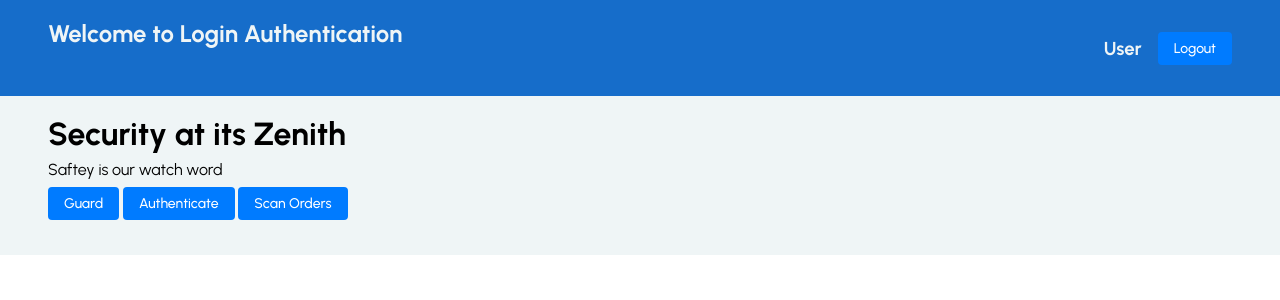
After one commit to Samdoez/OIBSIP, a Node server app: page /userDashboard in a window 1280 px wide. The commit adds this page. Shown: the top 300 px of the page. Run offline with Node 20, Linux system fonts and the light colour scheme; the visitor is signed in with stand-in values (Sample User, id 1).

Commit message:
Dashboard endpoint added, session validation included, PRG pattern implemented, dashboard page created and its UI completed, logout button implemeted, login endpoint functioning

```diff
--- a/Webdev-Level2-Task4-Login-Authentication-system/index.js
+++ b/Webdev-Level2-Task4-Login-Authentication-system/index.js
@@ -73,7 +73,7 @@ app.post("/createAccount", async (req,res) => {
     return res.status(400).render("index.ejs", { error: "minimum 8 characters and must include Capital letter, A Number and Special Character" });
   }
 
-  if (!checkConfirmPassword(confirmPassword)) { //my confirm password check
+  if (!checkConfirmPassword(confirmPassword, password)) { //my confirm password check
     return res.status(400).render("index.ejs", { error: "confirmPassword must be same as password " });
   }
 
@@ -90,21 +90,33 @@ app.post("/createAccount", async (req,res) => {
 
     //if all verification successful inssert into DB and return RETURNING id for session handling
     const result = await db.query(
-      "INSERT INTO userdb (fname, lname, email, password) VALUES ($1, $2, $3, $4) RETURNING id",
+      "INSERT INTO userdb (fname, lname, email, password) VALUES ($1, $2, $3, $4) RETURNING user_id",
       [fname, lname, email, hashedPassword]
     );
 
     //to store new created user id in a session
-    req.session.currentUserId = result.rows[0].id;
+    console.log(result.rows)
+    req.session.currentUserId = result.rows[0].user_id;
 
     console.log("User registered and logged in with ID:", req.session.currentUserId);
     return res.redirect("/userDashboard");
   } catch (error) {
     console.error("An error occurred:", error.stack);
-    return res.status(500).render("createAccount.ejs", { error: "Internal Server Error" });
+    return res.status(500).render("index.ejs", { error: "Internal Server Error" });
   }
 });
 
+app.get("/userDashboard", (req,res) => {
+  try{
+    if (!req.session.currentUserId) {
+      return res.redirect("/");
+    }
+    return res.status(200).render("dashboard.ejs");
+  } catch (error){
+      console.log("An error occured: ", error.stack);
+      return res.status(500).render("index.ejs", {error: "Internal Server Error"})
+  }
+})
 
 
 // to render the login page
@@ -117,46 +129,46 @@ app.get("/loginPageNav", (req, res) =>{
     }
 });
 
-//to handle all verification when trying to login a user
-// app.post("/loginUser", async (req,res) => {
-//   const email = (req.body.email || "").toLowerCase().trim();
-//   const password = (req.body.password || "").trim();
+// to handle all verification when a user tries to login
+app.post("/loginUser", async (req,res) => {
+  const email = (req.body.email || "").toLowerCase().trim();
+  const password = (req.body.password || "").trim();
 
-//   if (!email || !password) {  //my check against empty field
-//     return res.status(400).render("loginUser.ejs", { error: "All fields are required" });
-//   }
+  if (!email || !password) {  //my check against empty field
+    return res.status(400).render("loginUser.ejs", { error: "All fields are required" });
+  }
 
-//   if (hasInvalidEmailDomain(email)) { //my check against invalid domain
-//     return res.status(400).render("loginUser.ejs", { error: "Invalid email domain. Please use a valid email address." });
-//   }
+  if (!checkEmailStructureAndDomain(email)) { //my check against invalid domain and email structure
+    return res.status(400).render("index.ejs", { error: "Invalid email domain. Please use a valid email address." });
+  }
 
-//   try { // to check the DB if the accounts xist
-//     const checkDetails = await db.query("SELECT id, email, password FROM user_reg_table WHERE email = $1", [email]);
+  try { // to check the DB if the accounts xist
+    const checkDetails = await db.query("SELECT user_id, email, password FROM userdb WHERE email = $1", [email]);
 
-//     if (checkDetails.rows.length === 0) {
-//       return res.status(400).render("loginUser.ejs", { error: "Incorrect Details" });
-//     }
+    if (checkDetails.rows.length === 0) {
+      return res.status(400).render("loginPage.ejs", { error: "Incorrect Details" });
+    }
 
-//     const user = checkDetails.rows[0];
+    const user = checkDetails.rows[0];
 
-//     //now i want to Compare entered plain-text password with stored hashed password
-//     const isPasswordMatch = await bcrypt.compare(password, user.password);
+    //now i want to Compare entered plain-text password with stored hashed password
+    const isPasswordMatch = await bcrypt.compare(password, user.password);
 
-//     if (!isPasswordMatch) {
-//       return res.status(400).render("loginUser.ejs", { error: "Incorrect Details" });
-//     }
+    if (!isPasswordMatch) {
+      return res.status(400).render("loginUser.ejs", { error: "Incorrect Details" });
+    }
 
-//     //to save user id in session on successful login
-//     req.session.userId = user.id;
+    //to save user id in session on successful login
+    req.session.userId = user.id;
 
-//     console.log("User logged in with ID:", req.session.userId);
-//     return res.redirect("/userDashboard");
+    console.log("User logged in with ID:", req.session.userId);
+    return res.redirect("/userDashboard");
 
-//   } catch (error) {
-//     console.error("An error occurred:", error.stack);
-//     return res.status(500).render("loginUser.ejs", { error: "Internal Server Error" });
-//   }
-// });
+  } catch (error) {
+    console.error("An error occurred:", error.stack);
+    return res.status(500).render("loginUser.ejs", { error: "Internal Server Error" });
+  }
+});
 
 function checkEmailStructureAndDomain(email) {
   // Regex pattern
@@ -185,7 +197,7 @@ function checkPassword(password) {
   return true;
 }
 
-function checkConfirmPassword(confirmPassword) {
+function checkConfirmPassword(confirmPassword, password) {
   if (confirmPassword !== password) {
         return false;
     }
--- a/Webdev-Level2-Task4-Login-Authentication-system/public/index.css
+++ b/Webdev-Level2-Task4-Login-Authentication-system/public/index.css
@@ -47,7 +47,7 @@
 .form-flex{
     flex-direction: column;
     align-items: center;
-    gap: 1em;
+    gap: 0.5em;
     width: 60%;
 }
 .reg-cont-login{
@@ -92,4 +92,33 @@
     font-weight:bold;
 }
 
-/* Sql file added, DB schema added, Backend validation added, frontend validation updated readmefile added env.example structure created to connect to DB, sessions authentication added, hashing password included*/
+/* Dashboard Css */
+.nav{
+    background-color: #166dca;
+    color: #eff5f6;
+    height: 12vh;
+    padding: 1.2em 3em;
+    display: flex;
+    justify-content: space-between;
+}
+.userflex{
+    display: flex;
+    justify-content: center;
+    align-items: center;
+    gap: 1em;
+}
+.list-cont{
+    background-color: #eff5f6;
+    min-height: 15vh;
+    padding: 1.2em 3em;
+    display: flex;
+    flex-direction: column;
+    justify-content: center;
+}
+.security{
+    margin-bottom: 0.2em;
+}
+.menu-head{
+    margin-bottom: 1em;
+    padding-top: 0.5em;
+}
--- /dev/null
+++ b/Webdev-Level2-Task4-Login-Authentication-system/views/dashboard.ejs
@@ -0,0 +1,39 @@
+<!DOCTYPE html>
+<html lang="en">
+<head>
+    <meta charset="UTF-8">
+    <meta name="viewport" content="width=device-width, initial-scale=1.0">
+    <link rel="preconnect" href="https://fonts.googleapis.com">
+    <link rel="preconnect" href="https://fonts.gstatic.com" crossorigin>
+    <link href="https://fonts.googleapis.com/css2?family=Urbanist:ital,wght@0,100..900;1,100..900&display=swap" rel="stylesheet">
+    <link rel="stylesheet" href="/index.css">
+    <title>Dashboard</title>
+</head>
+<body>
+    <div class="nav">
+        <h2 class="">Welcome to Login Authentication</h2>
+        <div class="userflex">
+            <h3 class="">User</h3>
+            <div>
+                <form action="/logout" method="POST">
+                    <button type="submit" class="logout-btn">Logout</button>
+                </form>
+            </div>
+        </div>
+    </div>
+
+    <div class="list-cont">
+        <% if (locals.message) { %>
+                <p><%= message %></p>
+        <% } %>
+
+        <h1 class="security"> Security at its Zenith</h1>
+        <p>Saftey is our watch word</p>
+        <div class="menu-head ">
+            <a class="btn-link" href="#Guard">Guard</a>
+            <a class="btn-link" href="/Authenticate">Authenticate</a>
+            <a class="btn-link" href="/Scan Orders">Scan Orders</a>
+        </div>
+    </div>
+</body>
+</html>
--- a/Webdev-Level2-Task4-Login-Authentication-system/views/loginPage.ejs
+++ b/Webdev-Level2-Task4-Login-Authentication-system/views/loginPage.ejs
@@ -11,13 +11,13 @@
 </head>
 <body>
     <div class="intro-nav flex">
-        <h1>Welcome to Registration Page</h1>
+        <h1>Welcome to Login Page</h1>
     </div>
     <div class="main-cont flex">
         <h2 class="">Login your Account</h2>
 
         <div class="reg-cont-login-page flex">
-            <form class="form-flex flex" id="registerForm" action="/createAccount" method="post" autocomplete="off" novalidate>
+            <form class="form-flex flex" id="registerForm" action="/loginUser" method="post" autocomplete="off" novalidate>
                 <div>
                     <label for="email">Email</label> <br/>
                     <input type="email" name="email" id="email" placeholder="enter your email" autocomplete="off"
@@ -40,7 +40,7 @@
                 <button class="btn-link" type="submit">Login</button>
             </form>
 
-            <a href="/loginPage" class="link-login"> No Account click to <strong>Register</strong></a>
+            <a href="/" class="link-login"> No Account click to <strong>Register</strong></a>
             <p class="err-style">
                 <% if (locals.error) { %>
                     <%= error %>
```
